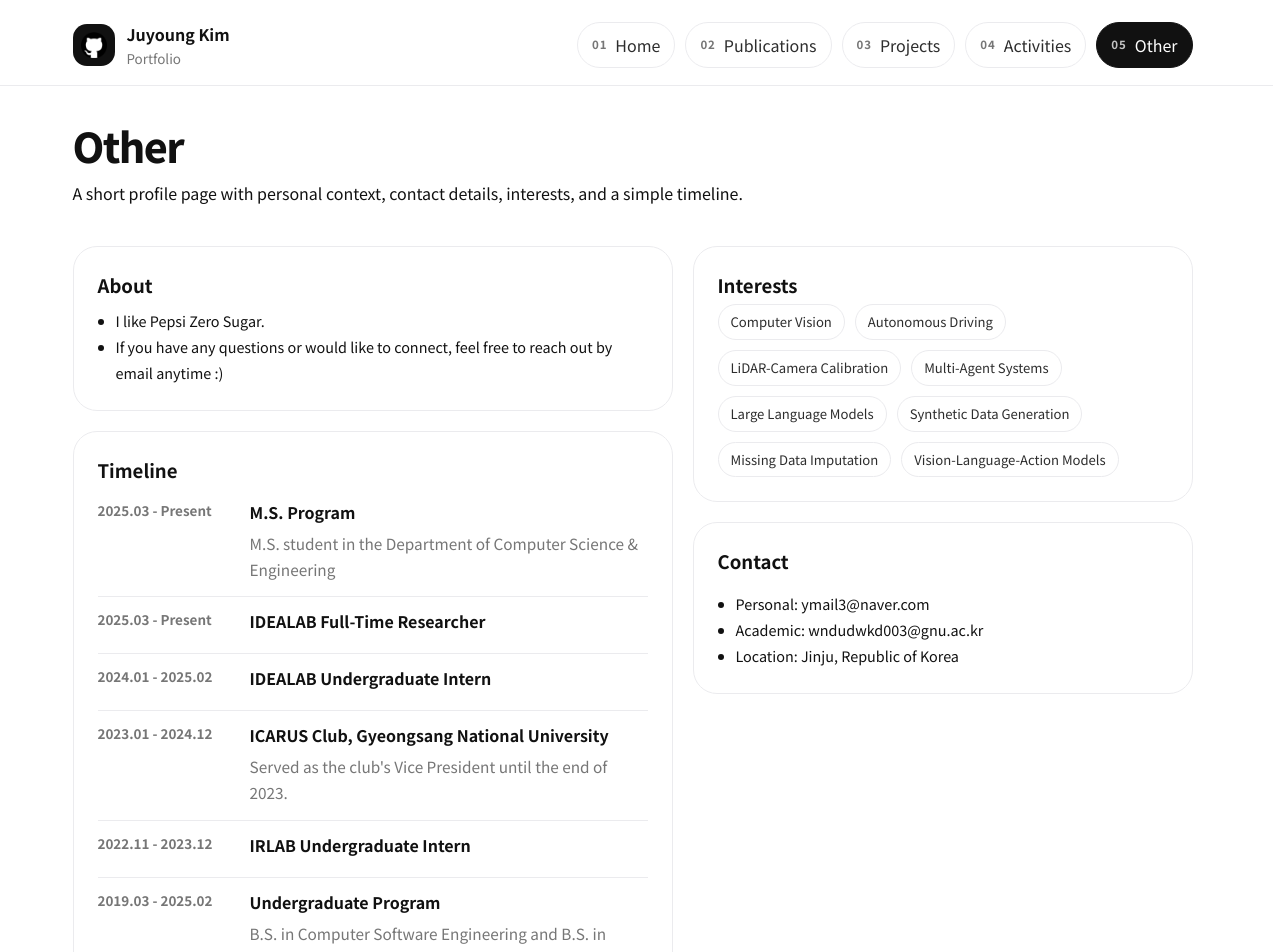
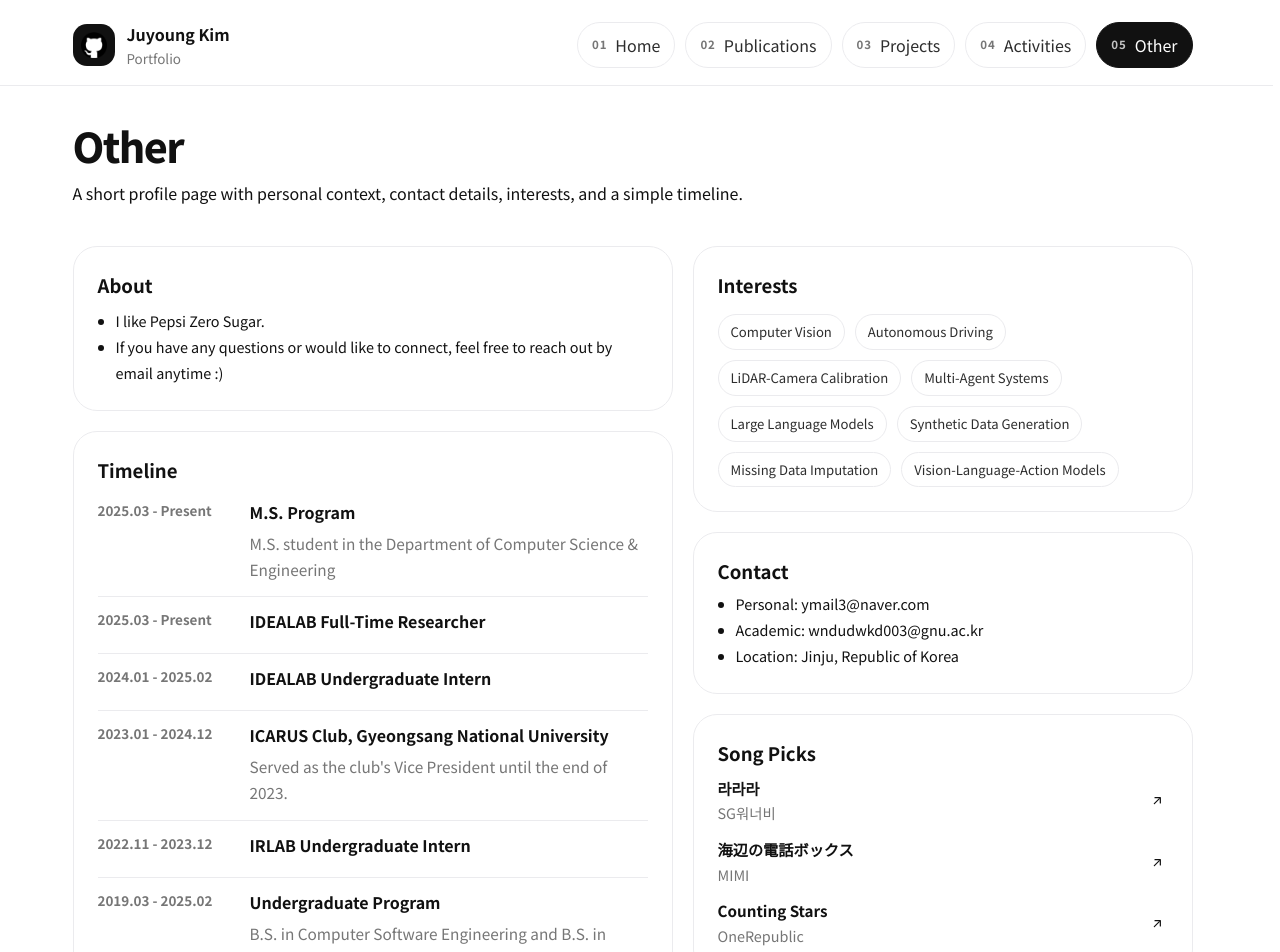
Before and after one commit to wndudwkd003/wndudwkd003.github.io, a React (Vite) app: page /#/other in a window 1280 px wide. Shown: the top 952 px of the page. Built offline with nearby package versions, Linux system fonts and the light colour scheme.

Commit message:
그냥심심해서 추가

```diff
--- a/src/components/layout/Layout.css
+++ b/src/components/layout/Layout.css
@@ -949,6 +949,10 @@
     gap: 6px;
 }
 
+.other-panel-music {
+    gap: 10px;
+}
+
 .other-panel-title {
     margin: 0;
     font-size: 1.16rem;
@@ -973,6 +977,68 @@
 
 .other-contact-link {
     color: var(--ink);
+}
+
+.other-music-list {
+    margin: 0;
+    padding-left: 0;
+    list-style: none;
+    display: grid;
+    gap: 12px;
+}
+
+.other-music-item {
+    display: flex;
+    align-items: center;
+    justify-content: space-between;
+    gap: 16px;
+}
+
+.other-music-copy {
+    display: grid;
+    gap: 2px;
+}
+
+.other-music-title,
+.other-music-artist,
+.other-music-empty {
+    margin: 0;
+}
+
+.other-music-title {
+    font-size: 0.95rem;
+    font-weight: 700;
+    color: var(--ink);
+}
+
+.other-music-artist,
+.other-music-empty {
+    font-size: 0.9rem;
+    line-height: 1.7;
+    color: var(--muted);
+}
+
+.other-music-link {
+    flex-shrink: 0;
+    display: inline-flex;
+    align-items: center;
+    justify-content: center;
+    width: 22px;
+    height: 22px;
+    color: #111111;
+    text-decoration: none;
+    transition: transform 160ms ease;
+}
+
+.other-music-link:hover {
+    color: #111111;
+    transform: scale(1.08);
+}
+
+.other-music-link-icon {
+    width: 16px;
+    height: 16px;
+    display: block;
 }
 
 .other-timeline {
--- a/src/data/siteText.json
+++ b/src/data/siteText.json
@@ -126,6 +126,27 @@
                 { "label": "Academic", "value": "wndudwkd003@gnu.ac.kr", "href": "mailto:wndudwkd003@gnu.ac.kr" },
                 { "label": "Location", "value": "Jinju, Republic of Korea" }
             ]
+        },
+        "music": {
+            "title": "Song Picks",
+            "emptyCopy": "Add your favorite songs and YouTube links in siteText.json.",
+            "items": [
+                {
+                    "title": "라라라",
+                    "artist": "SG워너비",
+                    "url": "https://youtu.be/hPoRgIzXm5o?si=TbL3okwUK0VlZqW6"
+                },
+                {
+                    "title": "海辺の電話ボックス",
+                    "artist": "MIMI",
+                    "url": "https://youtu.be/tHo25oDiNNY?si=A-zmkcbaYPwFXzRb"
+                },
+                {
+                    "title": "Counting Stars",
+                    "artist": "OneRepublic",
+                    "url": "https://youtu.be/hT_nvWreIhg?si=mYoVEaO_i5vf8jO_"
+                }
+            ]
         }
     }
 }
--- a/src/routes/AwardsPage.jsx
+++ b/src/routes/AwardsPage.jsx
@@ -7,6 +7,7 @@ import siteText from "../data/siteText.json";
 
 const DEFAULT_IMAGE_EXTS = ["jpg", "png", "jpeg", "webp", "gif"];
 const THUMBNAIL_DIR = "thumbnail";
+const resolvedImageCache = new Map();
 
 function formatDisplayDate(dateStr) {
   if (!dateStr) return "";
@@ -103,16 +104,27 @@ function SmartImage({
 
     return [...new Set([...buildCandidates(thumbnailBase), ...buildCandidates(base)])];
   }, [base, thumbnailBase, exts]);
+  const cacheKey = useMemo(() => candidates.join("|"), [candidates]);
 
   const [candidateIndex, setCandidateIndex] = useState(0);
   const [dead, setDead] = useState(false);
   const [loaded, setLoaded] = useState(false);
 
   useEffect(() => {
+    const cachedSrc = resolvedImageCache.get(cacheKey);
+    const cachedIndex = cachedSrc ? candidates.indexOf(cachedSrc) : -1;
+
+    if (cachedIndex >= 0) {
+      setCandidateIndex(cachedIndex);
+      setDead(false);
+      setLoaded(true);
+      return;
+    }
+
     setCandidateIndex(0);
     setDead(candidates.length === 0);
     setLoaded(false);
-  }, [candidates]);
+  }, [cacheKey, candidates]);
 
   const currentSrc = candidates[candidateIndex] ?? "";
 
@@ -140,7 +152,10 @@ function SmartImage({
         src={currentSrc}
         alt={alt}
         className={`${className} ${loaded ? "is-loaded" : "is-loading"}`}
-        onLoad={() => setLoaded(true)}
+        onLoad={() => {
+          resolvedImageCache.set(cacheKey, currentSrc);
+          setLoaded(true);
+        }}
         onClick={
           clickable && onClick
             ? (event) => onClick(event, currentSrc)
--- a/src/routes/OtherPage.jsx
+++ b/src/routes/OtherPage.jsx
@@ -38,7 +38,7 @@ export function OtherPage() {
                     </div>
 
                     <div className="other-column">
-                        <section className="other-panel other-panel-contact">
+                        <section className="other-panel">
                             <h3 className="other-panel-title">{siteText.other.interests.title}</h3>
                             <div className="other-chip-row">
                                 {siteText.other.interests.items.map((item) => (
@@ -49,7 +49,7 @@ export function OtherPage() {
                             </div>
                         </section>
 
-                        <section className="other-panel">
+                        <section className="other-panel other-panel-contact">
                             <h3 className="other-panel-title">{siteText.other.contact.title}</h3>
                             <ul className="other-facts">
                                 {siteText.other.contact.items.map((item) => (
@@ -66,6 +66,58 @@ export function OtherPage() {
                                 ))}
                             </ul>
                         </section>
+
+                        <section className="other-panel other-panel-music">
+                            <h3 className="other-panel-title">{siteText.other.music.title}</h3>
+                            {siteText.other.music.items.length > 0 ? (
+                                <ul className="other-music-list">
+                                    {siteText.other.music.items.map((item) => (
+                                        <li key={`${item.title}-${item.artist}`} className="other-music-item">
+                                            <div className="other-music-copy">
+                                                <p className="other-music-title">{item.title}</p>
+                                                {item.artist ? (
+                                                    <p className="other-music-artist">{item.artist}</p>
+                                                ) : null}
+                                            </div>
+                                            {item.url ? (
+                                                <a
+                                                    href={item.url}
+                                                    target="_blank"
+                                                    rel="noreferrer"
+                                                    className="other-music-link"
+                                                    aria-label={`${item.title} link`}
+                                                >
+                                                    <svg
+                                                        viewBox="0 0 24 24"
+                                                        className="other-music-link-icon"
+                                                        aria-hidden="true"
+                                                    >
+                                                        <path
+                                                            d="M9 7h8v8"
+                                                            fill="none"
+                                                            stroke="currentColor"
+                                                            strokeWidth="1.8"
+                                                            strokeLinecap="round"
+                                                            strokeLinejoin="round"
+                                                        />
+                                                        <path
+                                                            d="M15.5 8.5 8 16"
+                                                            fill="none"
+                                                            stroke="currentColor"
+                                                            strokeWidth="1.8"
+                                                            strokeLinecap="round"
+                                                            strokeLinejoin="round"
+                                                        />
+                                                    </svg>
+                                                </a>
+                                            ) : null}
+                                        </li>
+                                    ))}
+                                </ul>
+                            ) : (
+                                <p className="other-music-empty">{siteText.other.music.emptyCopy}</p>
+                            )}
+                        </section>
                     </div>
                 </div>
             </div>
```
